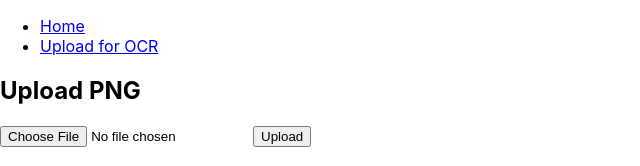
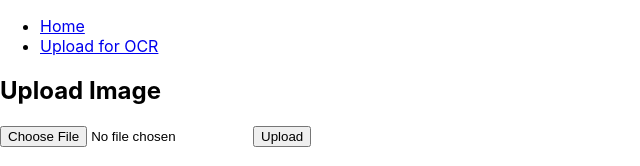
Before and after one commit to smmurad/multi-hosted-server, a React (Create React App) app in the folder frontend_server/: page /upload in a window 1280 px wide. Shown: the top 166 px of the page, without its empty margins (0-640 px from the left). Built offline with nearby package versions, Linux system fonts and the light colour scheme; no server answers.

Commit message:
upload image

```diff
--- a/frontend_server/src/components/UploadPage.js
+++ b/frontend_server/src/components/UploadPage.js
@@ -33,7 +33,7 @@ function UploadPage() {
 
   return (
     <div>
-      <h2>Upload PNG</h2>
+      <h2>Upload Image</h2>
       <form onSubmit={handleSubmit}>
         <input
           type="file"
```
